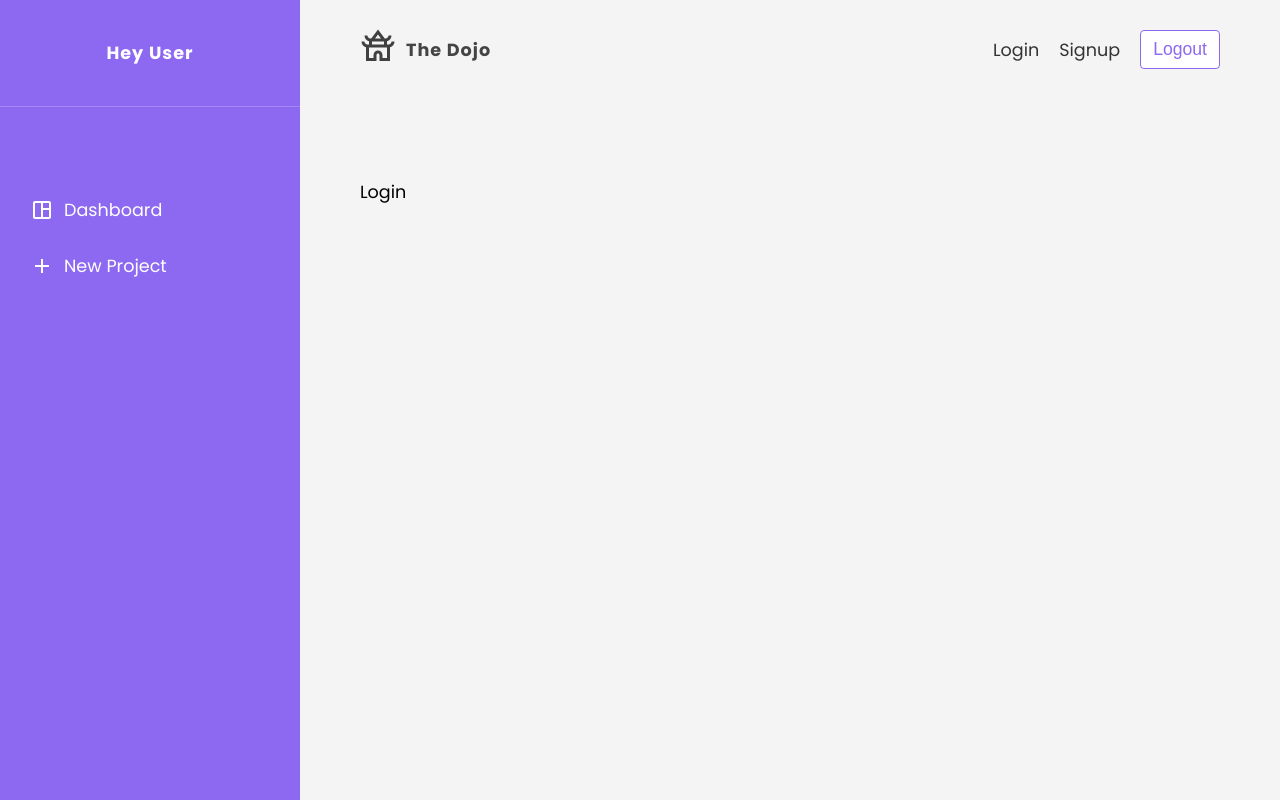
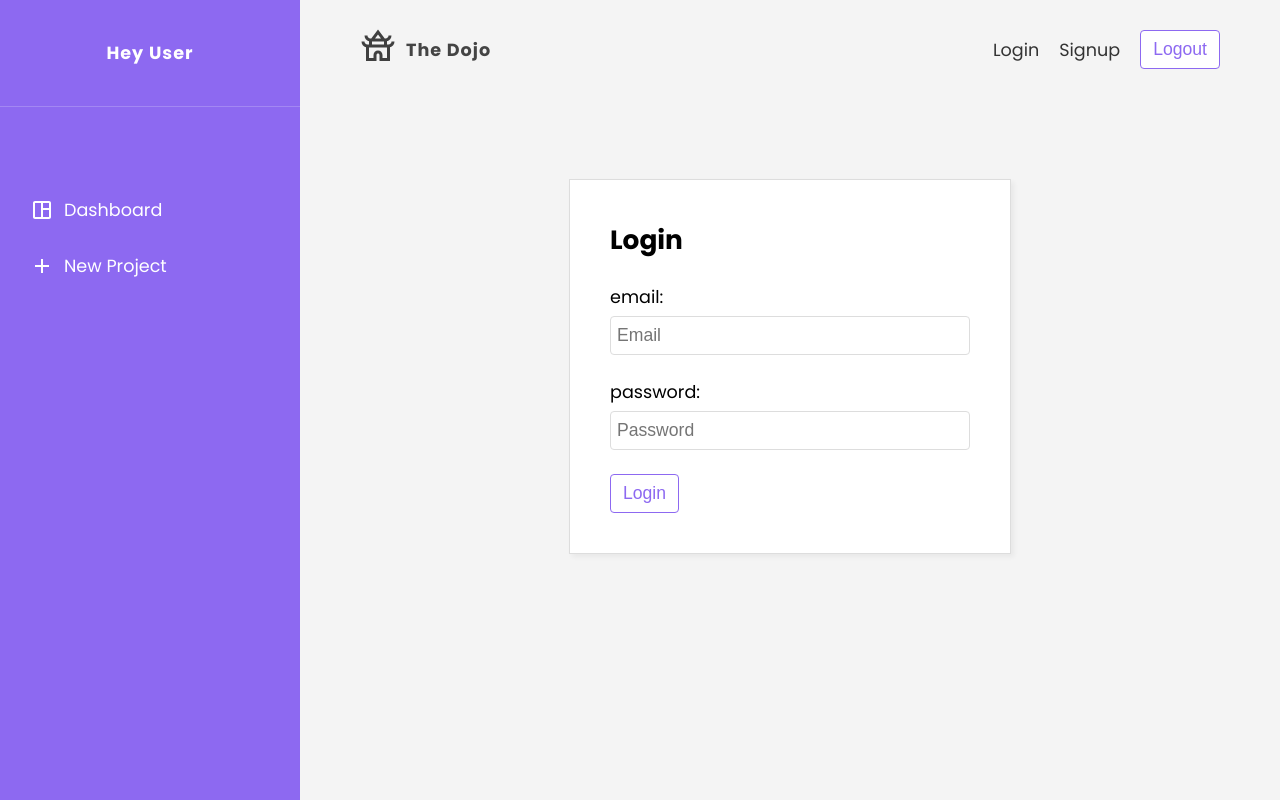
Before and after one commit to olivercastroteran/the-dojo, a React (Create React App) app: page /login in a window 1280 px wide. Built offline with nearby package versions, Linux system fonts and the light colour scheme; no server answers.

Commit message:
login/logout functionality implemented

```diff
--- a/src/components/Navbar/Navbar.jsx
+++ b/src/components/Navbar/Navbar.jsx
@@ -1,8 +1,11 @@
 import { Temple } from '../../assets';
 import { Link } from 'react-router-dom';
 import './Navbar.css';
+import { useLogout } from '../../hooks';
 
 const Navbar = () => {
+  const { logout, isPending } = useLogout();
+
   return (
     <nav className="navbar">
       <ul>
@@ -18,7 +21,9 @@ const Navbar = () => {
           <Link to="/signup">Signup</Link>
         </li>
         <li>
-          <button className="btn">Logout</button>
+          <button className="btn" onClick={logout} disabled={isPending}>
+            {isPending ? 'Logging out...' : 'Logout'}
+          </button>
         </li>
       </ul>
     </nav>
--- a/src/hooks/useLogin.jsx
+++ b/src/hooks/useLogin.jsx
@@ -1,7 +1,8 @@
 import { useState } from 'react';
 import { signInWithEmailAndPassword } from 'firebase/auth';
-import { auth } from '../firebase/config';
+import { auth, db } from '../firebase/config';
 import { useAuthContext } from '../hooks';
+import { doc, updateDoc } from 'firebase/firestore';
 
 const useLogin = () => {
   const [isCancelled, setIsCancelled] = useState(false);
@@ -15,8 +16,15 @@ const useLogin = () => {
     // login the user
     try {
       const res = await signInWithEmailAndPassword(auth, email, password);
+
+      // update online status
+      await updateDoc(doc(db, 'users', res.user.uid), {
+        online: true,
+      });
+
       // dispatch login action
       dispatch({ type: 'LOGIN', payload: res.user });
+
       // update states
       if (!isCancelled) {
         setIsPending(false);
--- a/src/hooks/useLogout.jsx
+++ b/src/hooks/useLogout.jsx
@@ -1,13 +1,14 @@
-import { useEffect, useState } from 'react';
+import { useState } from 'react';
 import { signOut } from 'firebase/auth';
-import { auth } from '../firebase/config';
+import { auth, db } from '../firebase/config';
 import { useAuthContext } from '../hooks';
+import { doc, updateDoc } from 'firebase/firestore';
 
 const useLogout = () => {
   const [isCancelled, setIsCancelled] = useState(false);
   const [error, setError] = useState(null);
   const [isPending, setIsPending] = useState(false);
-  const { dispatch } = useAuthContext();
+  const { dispatch, user } = useAuthContext();
 
   const logout = async () => {
     setError(null);
@@ -15,9 +16,16 @@ const useLogout = () => {
 
     // sign the user out
     try {
+      // update online status
+      await updateDoc(doc(db, 'users', user.uid), {
+        online: false,
+      });
+
       await signOut(auth);
+
       // dispatch logout action
       dispatch({ type: 'LOGOUT' });
+
       // update states
       if (!isCancelled) {
         setError(null);
@@ -32,11 +40,11 @@ const useLogout = () => {
     }
   };
 
-  useEffect(() => {
-    return () => setIsCancelled(true);
-  }, []);
+  const cleanup = () => {
+    setIsCancelled(true);
+  };
 
-  return { logout, isPending, error };
+  return { logout, isPending, error, cleanup };
 };
 
 export default useLogout;
--- a/src/views/Login/Login.jsx
+++ b/src/views/Login/Login.jsx
@@ -1,7 +1,70 @@
+import { useEffect, useState } from 'react';
+import { useLogin } from '../../hooks';
 import './Login.css';
 
 const Login = () => {
-  return <div className="login">Login</div>;
+  const [user, setUser] = useState({
+    email: '',
+    password: '',
+  });
+  const { login, isPending, error, cleanup } = useLogin();
+
+  const handleSubmit = (e) => {
+    e.preventDefault();
+    login(user.email, user.password);
+  };
+
+  const handleChange = (e) => {
+    const { name, value } = e.target;
+
+    setUser((prevUser) => ({
+      ...prevUser,
+      [name]: value,
+    }));
+  };
+
+  useEffect(() => {
+    return () => {
+      if (isPending) {
+        cleanup();
+      }
+    };
+  });
+
+  return (
+    <form className="auth-form" onSubmit={handleSubmit}>
+      <h2>Login</h2>
+
+      <label>
+        <span>email:</span>
+        <input
+          type="email"
+          name="email"
+          placeholder="Email"
+          onChange={handleChange}
+          value={user.email}
+          required
+        />
+      </label>
+
+      <label>
+        <span>password:</span>
+        <input
+          type="password"
+          name="password"
+          placeholder="Password"
+          onChange={handleChange}
+          value={user.password}
+          required
+        />
+      </label>
+
+      <button className="btn" disabled={isPending}>
+        {isPending ? 'loading...' : 'Login'}
+      </button>
+      {error && <div className="error">{error}</div>}
+    </form>
+  );
 };
 
 export default Login;
```
